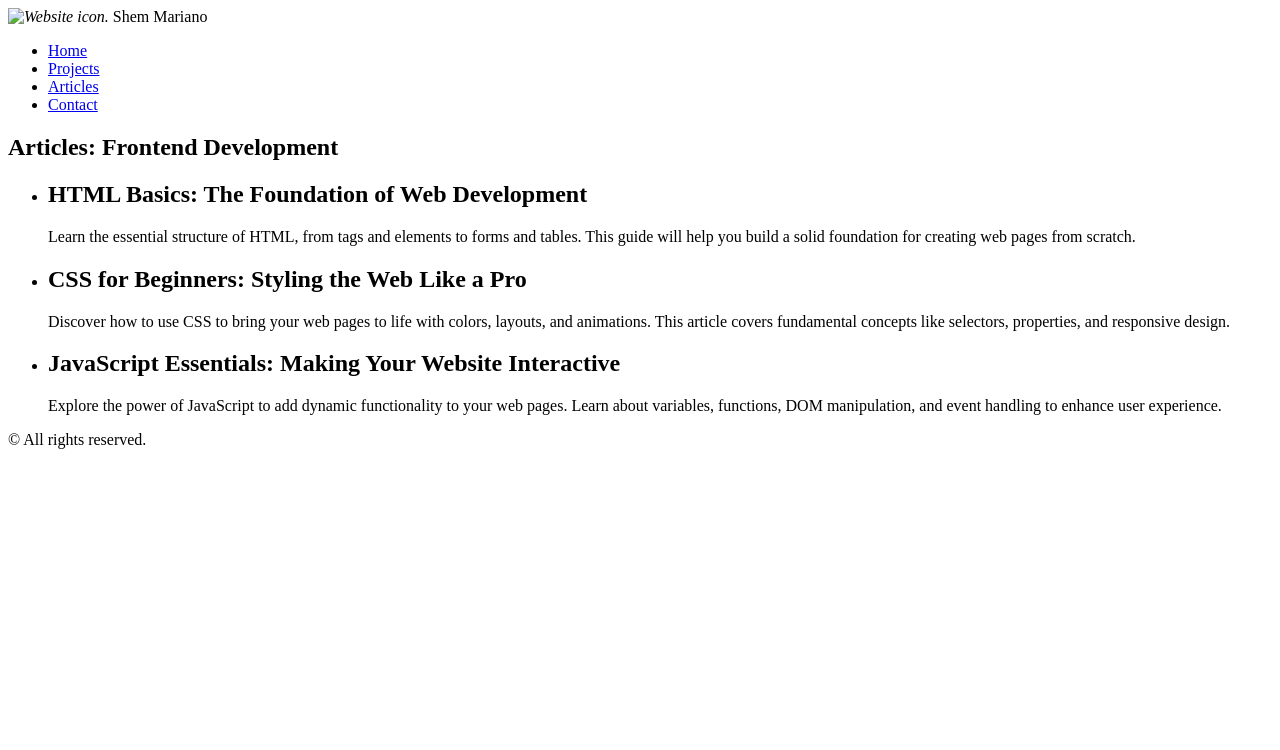
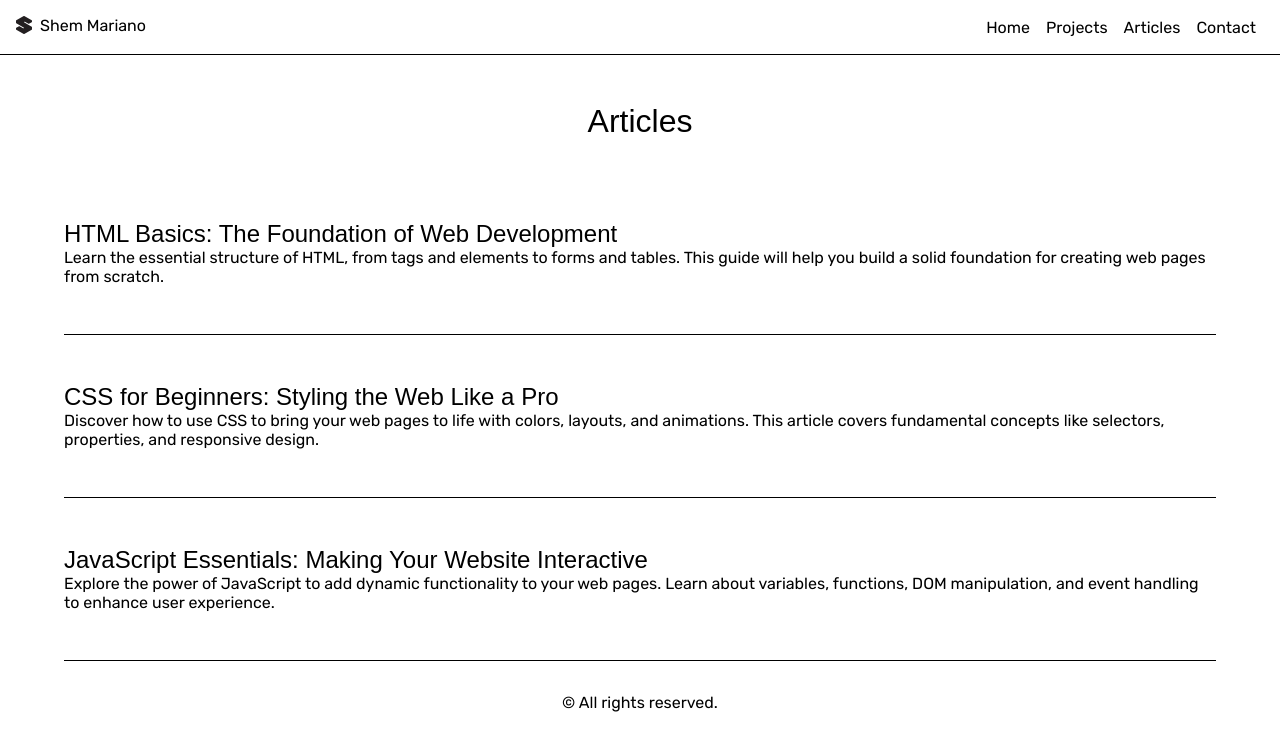
Before and after one commit to sheeemboi/fe-roadmap-projects, a plain HTML site: page Frontend/03-personal-portfolio/articles.html in a window 1280 px wide. Drawn offline with Linux system fonts and the light colour scheme; a web font is replaced by a local one.

Commit message:
Added CSS on portfolio articles.html

```diff
--- a/Frontend/03-personal-portfolio/articles.html
+++ b/Frontend/03-personal-portfolio/articles.html
@@ -14,40 +14,41 @@
 
   <link rel="preconnect" href="https://fonts.googleapis.com">
   <link rel="preconnect" href="https://fonts.gstatic.com" crossorigin>
-  <link href="https://fonts.googleapis.com/css2?family=Rubik:ital,wght@0,300..900;1,300..900&display=swap" rel="stylesheet">
+  <link href="https://fonts.googleapis.com/css2?family=Rubik:ital,wght@0,300..900;1,300..900&family=Spline+Sans+Mono:ital,wght@0,300..700;1,300..700&display=swap" rel="stylesheet">
+  <link rel="stylesheet" href="styles.css">
 </head>
 <body>
   <header>
-    <div>
-      <i><img src="" alt="Website icon."></i>
+    <div class="brand">
+      <i><img src="favicon/logo.svg" alt="Website icon."></i>
       <span>Shem Mariano</span>
     </div>
 
     <nav>
-      <ul>
-        <li><a href="index.html">Home</a></li>
-        <li><a href="projects.html">Projects</a></li>
-        <li><a href="#">Articles</a></li>
-        <li><a href="contact.html">Contact</a></li>
+      <ul class="nav-list">
+        <li class="nav-item"><a href="index.html">Home</a></li>
+        <li class="nav-item"><a href="projects.html">Projects</a></li>
+        <li class="nav-item"><a href="#">Articles</a></li>
+        <li class="nav-item"><a href="contact.html">Contact</a></li>
       </ul>
     </nav>
   </header>
 
-  <main>
+  <main class="this-articles">
+    <h1>Articles</h1>
     <section>
-      <h1>Articles: Frontend Development</h1>
-      <ul>
-        <li>
+      <ul class="this-articles-list">
+        <li class="ta-item">
           <h2>HTML Basics: The Foundation of Web Development</h2>
           <p>Learn the essential structure of HTML, from tags and elements to forms and tables.
             This guide will help you build a solid foundation for creating web pages from scratch.</p>
         </li>
-        <li>
+        <li class="ta-item">
           <h2>CSS for Beginners: Styling the Web Like a Pro</h2>
           <p>Discover how to use CSS to bring your web pages to life with colors, layouts, and animations.
             This article covers fundamental concepts like selectors, properties, and responsive design.</p>
         </li>
-        <li>
+        <li class="ta-item">
           <h2>JavaScript Essentials: Making Your Website Interactive</h2>
           <p>Explore the power of JavaScript to add dynamic functionality to your web pages.
             Learn about variables, functions, DOM manipulation, and event handling to enhance user experience.</p>
--- a/Frontend/03-personal-portfolio/styles.css
+++ b/Frontend/03-personal-portfolio/styles.css
@@ -111,12 +111,12 @@ header {
   display: block;
 }
 /* projects.html */
-.this-projects {
+.this-projects, .this-articles {
   h1 {
     margin: 2rem 0;
   }
 }
-.this-projects-list {
+.this-projects-list, .this-articles-list {
   display: flex;
 
   flex-direction: column;
@@ -131,6 +131,15 @@ header {
   > h2 {
     margin-bottom: 0.6rem;
   }
+}
+/* articles.html */
+.this-articles-list {
+  align-items: center;
+}
+.ta-item {
+  padding: 1.2rem 0;
+  width: 90%;
+border-bottom: 1px solid black;
 }
 @media screen and (max-width: 480px) {
   header, main {
@@ -167,6 +176,7 @@ header {
   .tp-item {
     width: 90%;
   }
+  /* mobile - articles.html */
 }
 
 @media screen and (min-width: 481px) {
@@ -203,6 +213,10 @@ header {
     width: 45%;
     padding: 2.4rem 1.2rem;
   }
+  /* tablet - articles.html */
+  .ta-item {
+    padding: 2rem 0;
+  }
 }
 @media screen and (min-width:1024px) {
 
@@ -229,4 +243,8 @@ header {
     margin: 1rem 1.5%;
     width: 30%;
   }
+  /* desktop - articles.html */
+  .ta-item {
+    padding: 3rem 0;
+  }
 }
```
Also changed, not shown: Frontend/03-personal-portfolio/index.html (+2 -1 lines).
